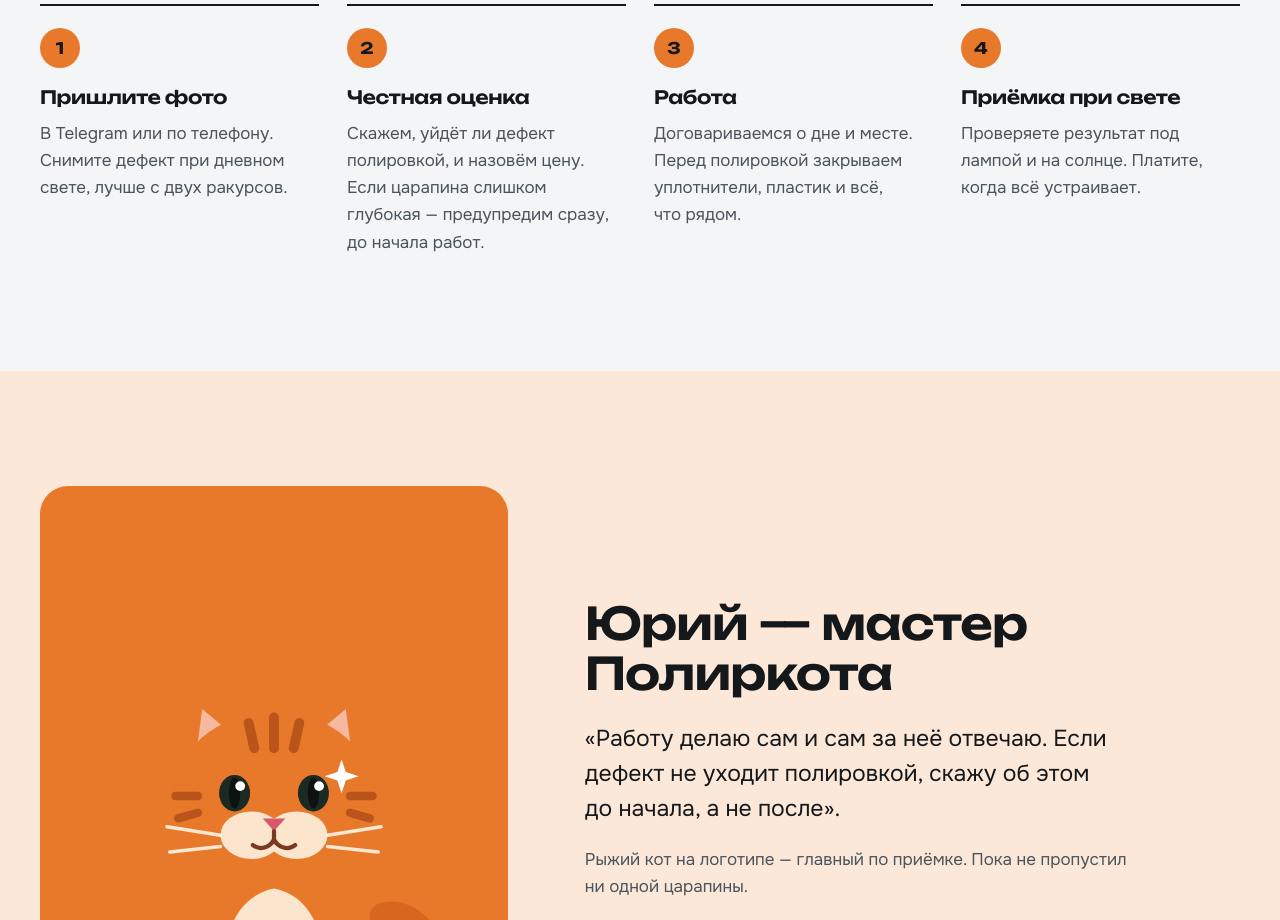
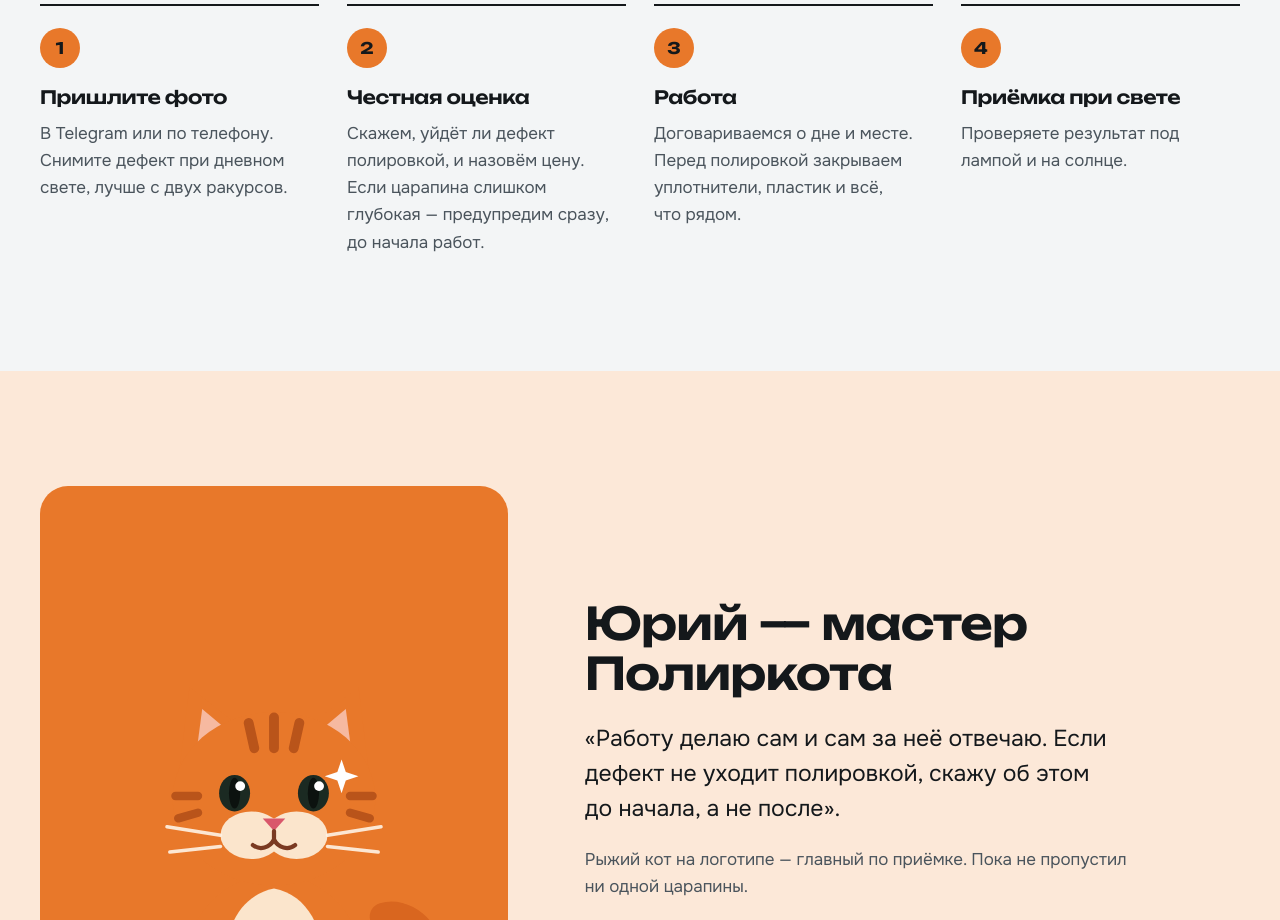
Before and after one commit to nyapret/site-yura, a plain HTML site: page index.html in a window 1280 px wide. Shown: the part 2500-3420 px from the top of the page. Drawn offline with Linux system fonts and the light colour scheme.

Commit message:
Убрал фразу про оплату

```diff
--- a/index.html
+++ b/index.html
@@ -165,7 +165,7 @@
         </li>
         <li>
           <h3>Приёмка при свете</h3>
-          <p data-assumed>Проверяете результат под лампой и&nbsp;на&nbsp;солнце. Платите, когда всё устраивает.</p>
+          <p data-assumed>Проверяете результат под лампой и&nbsp;на&nbsp;солнце.</p>
         </li>
       </ol>
     </div>
```
